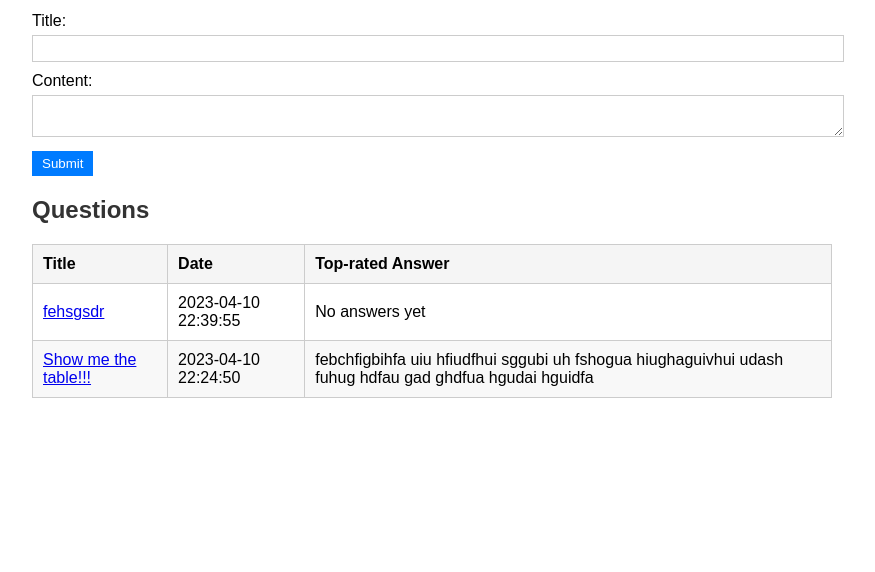
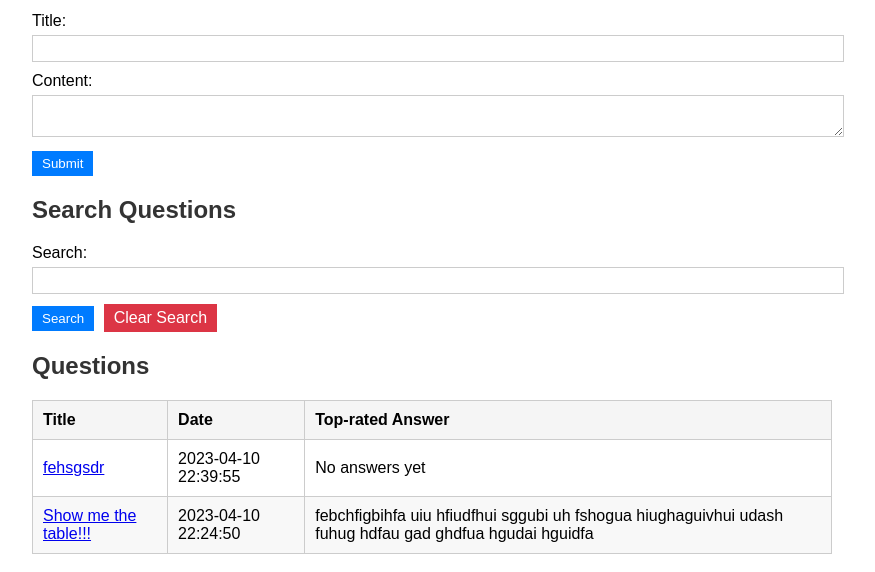
Before and after one commit to alphanumericmale/MiniStackExchange, a Flask app: page / in a window 1280 px wide. Shown: the part 136-708 px from the top of the page, without its empty margins (208-1083 px from the left). Run offline with Flask 3, Linux system fonts and the light colour scheme.

Commit message:
not semantic but search

```diff
--- a/app.py
+++ b/app.py
@@ -1,5 +1,6 @@
 from flask import Flask, render_template, request, redirect, url_for
 from flask_sqlalchemy import SQLAlchemy
+from sqlalchemy import or_
 
 app = Flask(__name__)
 app.config['SQLALCHEMY_DATABASE_URI'] = 'sqlite:///knowledge.db'
@@ -58,6 +59,12 @@ def rate_answer(question_id, answer_id, delta):
     answer.rating += delta
     db.session.commit()
     return redirect(url_for('view_question', question_id=question_id))
+@app.route('/search', methods=['GET'])
+def search_questions():
+    query = request.args.get('query')
+    search = f'%{query}%'
+    questions = Question.query.filter(or_(Question.title.like(search), Question.content.like(search))).all()
+    return render_template('home.html', questions=questions)
 
 if __name__ == '__main__':
     app.run(debug=True)
--- a/static/styles.css
+++ b/static/styles.css
@@ -56,3 +56,16 @@ input[type="submit"] {
     border: none;
     cursor: pointer;
 }
+
+.clear-search {
+    display: inline-block;
+    padding: 5px 10px;
+    background-color: #dc3545;
+    color: #fff;
+    text-decoration: none;
+    margin-left: 5px;
+}
+
+.clear-search:hover {
+    background-color: #c82333;
+}
--- a/templates/home.html
+++ b/templates/home.html
@@ -23,6 +23,15 @@
         <br />
         <input type="submit" value="Submit" />
     </form>
+    <h2>Search Questions</h2>
+    <form action="{{ url_for('search_questions') }}" method="get">
+        <label for="query">Search:</label>
+        <input type="text" name="query" id="query" required />
+        <input type="submit" value="Search" />
+        <a href="{{ url_for('home') }}" class="clear-search">Clear Search</a>
+    </form>
+
+
     <h2>Questions</h2>
     <table>
         <thead>
```
